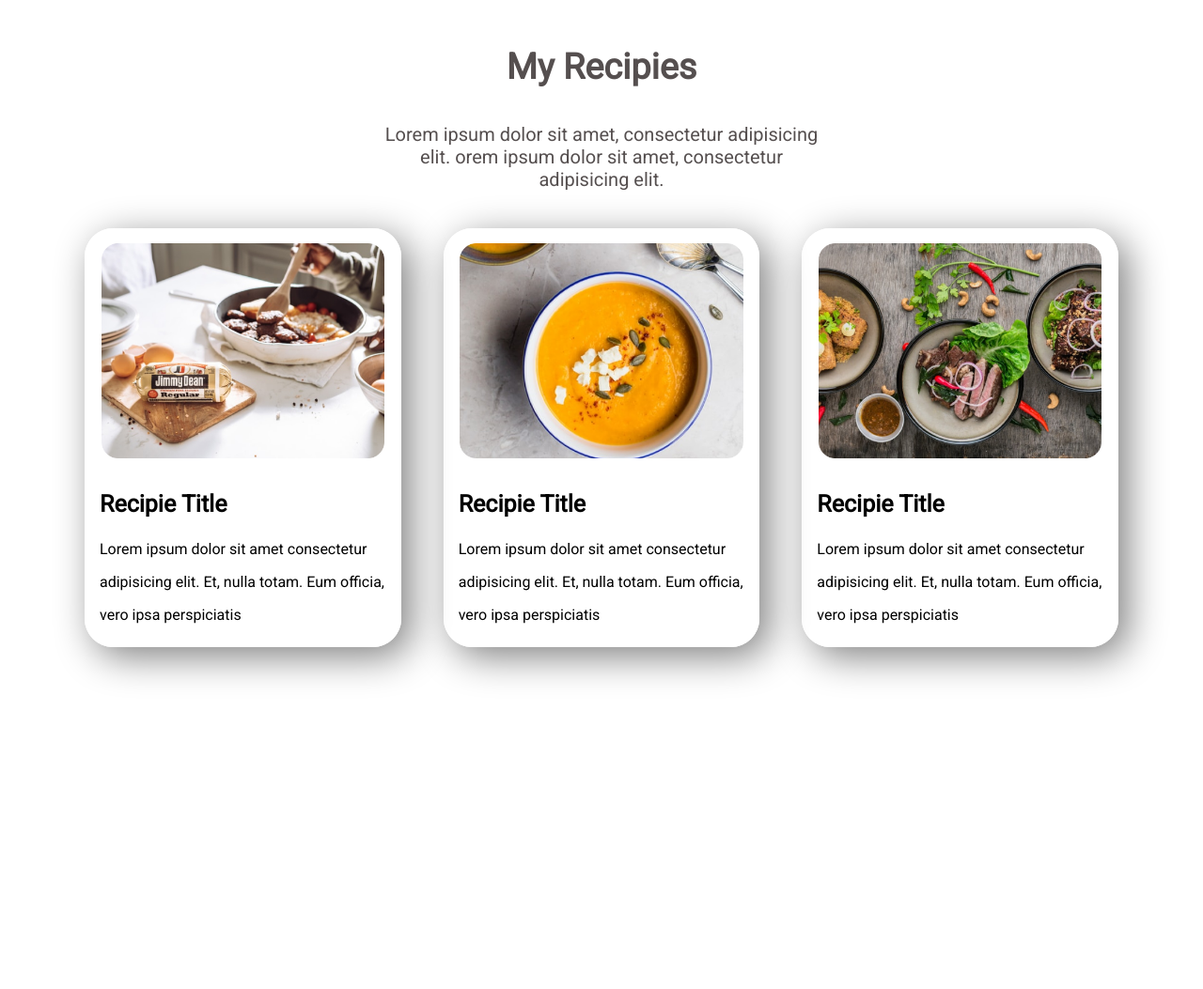
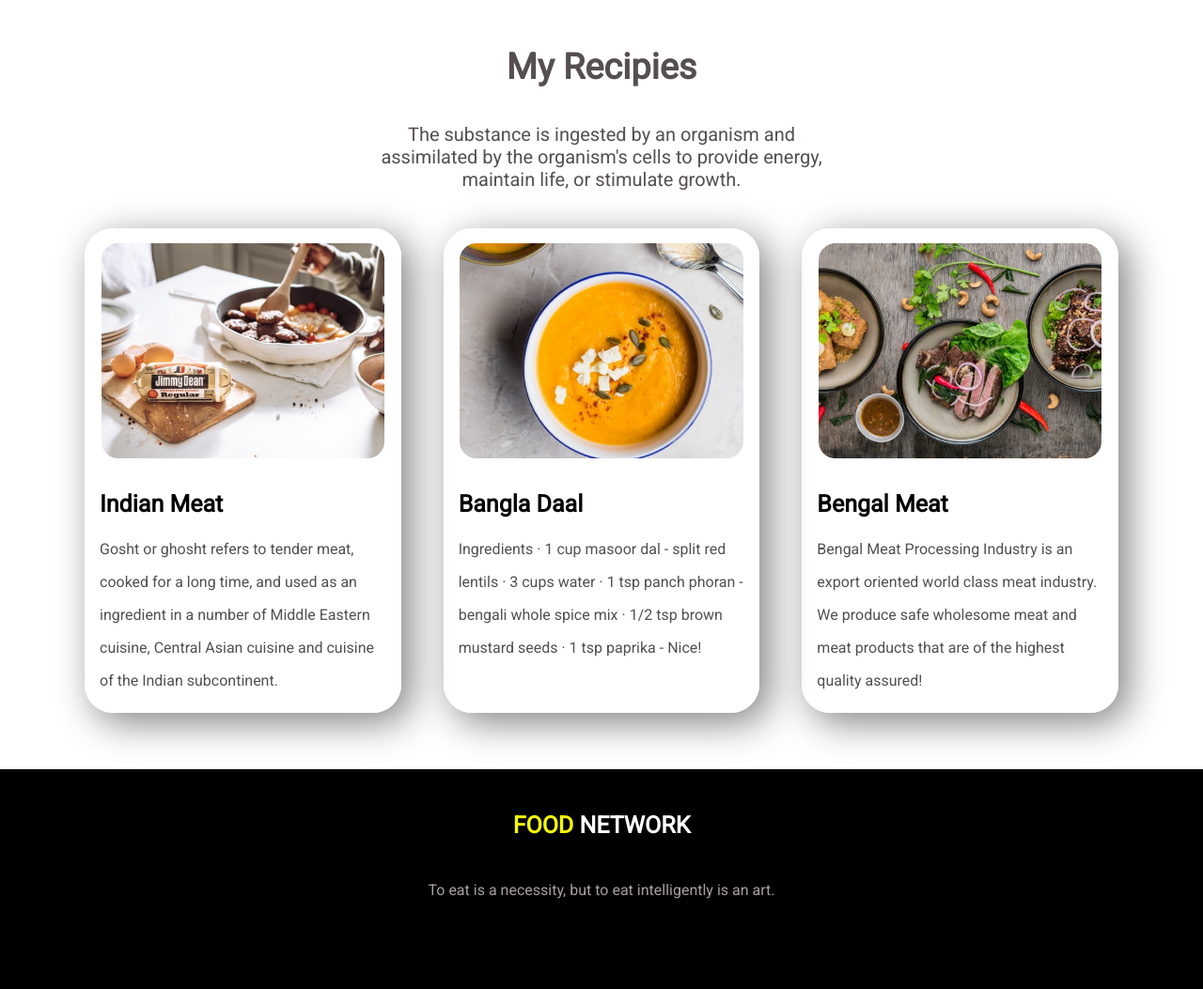
Before and after one commit to koko0007/food-network, a plain HTML site: page index.html in a window 1280 px wide. Shown: the part 1340-2393 px from the top of the page at 94% size. Before the commit the page ends 2089 px from the top, so only its background shows below. Drawn offline with Linux system fonts and the light colour scheme.

Commit message:
footer added

```diff
--- a/index.html
+++ b/index.html
@@ -31,44 +31,45 @@
         </div>
         <div class="half-width">
             <h2>About Me</h2>
-            <p class="para">Lorem, ipsum dolor sit amet consectetur adipisicing elit. Inventore, beatae. Necessitatibus
-                fugit ipsam
-                ipsum aut nihil quae quidem inventore omnis mollitia amet iste iure, doloribus, voluptatum quibusdam,
-                recusandae repellat ullam!</p>
+            <p class="para">I'm a food blooger.I live in Dhaka, Mirpur.</p>
             <a href="" class="btn">Contact Me</a>
         </div>
     </section>
     <section class="recipes">
         <div class="rcp">
             <h3 id="myrcp">My Recipies</h3>
-            <p id="pararcp">Lorem ipsum dolor sit amet, consectetur adipisicing elit. orem ipsum dolor sit amet,
-                consectetur
-                adipisicing elit. </p>
+            <p id="pararcp"> The substance is ingested by an organism and assimilated by the organism's cells to provide
+                energy, maintain life, or stimulate growth. </p>
 
         </div>
         <div class="flexible">
             <div id="box1" class="half-width-two">
                 <img class="foodimg" src="images/food (1).jpg" alt="">
-                <h3 class="h3">Recipie Title </h3>
-                <p class="lastp">Lorem ipsum dolor sit amet consectetur adipisicing elit. Et, nulla totam. Eum officia,
-                    vero ipsa
-                    perspiciatis </p>
+                <h3 class="h3">Indian Meat</h3>
+                </h3>
+                <p class="lastp"> Gosht or ghosht refers to tender meat, cooked for a long time, and used as an
+                    ingredient in a number of Middle Eastern cuisine, Central Asian cuisine and cuisine of the Indian
+                    subcontinent.</p>
             </div>
             <div id="box2" class="half-width-two">
                 <img class="foodimg" src="images/food (1).png" alt="">
-                <h3 class="h3">Recipie Title </h3>
-                <p class="lastp">Lorem ipsum dolor sit amet consectetur adipisicing elit. Et, nulla totam. Eum officia,
-                    vero ipsa
-                    perspiciatis </p>
+                <h3 class="h3">Bangla Daal </h3>
+                <p class="lastp"> Ingredients · 1 cup masoor dal - split red lentils · 3 cups water · 1 tsp panch phoran
+                    - bengali whole spice mix · 1/2 tsp brown mustard seeds · 1 tsp paprika - Nice!</p>
             </div>
             <div id="box3" class="half-width-two">
                 <img class="foodimg" src="images/food (2).jpg" alt="">
-                <h3 class="h3">Recipie Title </h3>
-                <p class="lastp">Lorem ipsum dolor sit amet consectetur adipisicing elit. Et, nulla totam. Eum officia,
-                    vero ipsa
-                    perspiciatis </p>
+                <h3 class="h3">Bengal Meat </h3>
+                <p class="lastp"> Bengal Meat Processing Industry is an export oriented world class meat industry. We
+                    produce safe wholesome meat and meat products that are of the highest quality assured! </p>
             </div>
         </div>
+    </section>
+    <section class="footer">
+        <footer>
+            <h3 id="footh3"><span class="yellow">FOOD</span> <span class="white">NETWORK</span></h3>
+            <p id="lastfoot">To eat is a necessity, but to eat intelligently is an art.</p>
+        </footer>
     </section>
 </body>
 
--- a/style.css
+++ b/style.css
@@ -20,7 +20,7 @@ body{
 h1{
     margin-top: 0%;
     color: rgb(85, 79, 79);
-    font-size: 60px;
+    font-size: 55px;
     padding: 120px 40px 0 40px;
     margin-left: 20px;
 }
@@ -37,11 +37,12 @@ h2{
 }
 .para{
     color: rgb(85, 79, 79);
-    font-size: 20px;
+    font-size: 18px;
     padding: 0px 40px 10px 40px;
     margin-bottom: 50px;
     margin-left: 20px;
     padding-right: 80px;
+    line-height: 35px;
 }
 .img1{
     width: 90%;
@@ -108,6 +109,7 @@ h2{
     margin: 15px;
     font-size: 25px;
 
+
 }
 .lastp{
     line-height: 35px;
@@ -115,6 +117,7 @@ h2{
     padding-left: 15px;
     font-weight:500;
     padding-right: 15px;
+    color:rgb(85, 79, 79);
 }
 #box1{
     margin-left: 90px;
@@ -126,3 +129,25 @@ h2{
     margin-left: 45px;
     margin-right: 90px;
 }
+.footer{
+    background-color: black;
+    margin-bottom: 0;
+    overflow: auto;
+}
+.yellow{
+    color: rgb(244, 248, 7);
+
+}
+.white{
+    color: white;
+}
+#footh3{
+    text-align: center;
+    padding: 20px;
+    font-size: 25px;
+}
+#lastfoot{
+    color: rgb(168, 158, 158);
+    text-align: center;
+    padding-bottom: 80px;
+}
```
